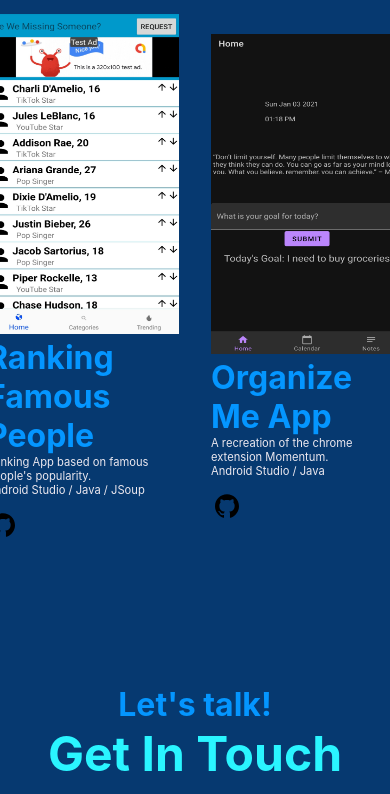
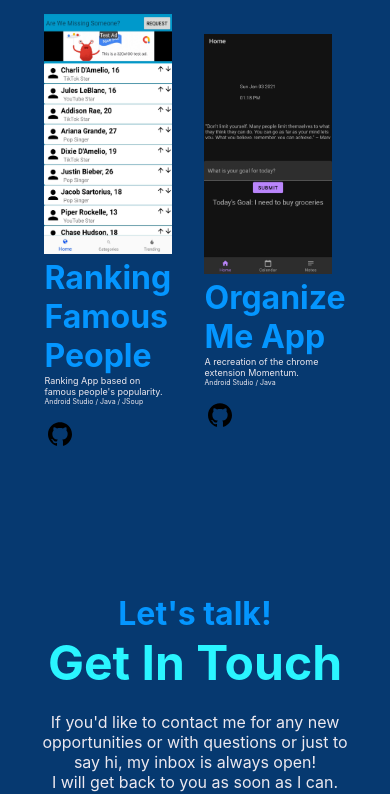
Before and after one commit to JorgeLFigueroa/jorgefigueroa.com-v1, a React (Create React App) app: page / in a window 390 px wide. Shown: the part 1610-2404 px from the top of the page. Built offline with nearby package versions, Linux system fonts and the light colour scheme.

Commit message:
Fixed some mobile responsiveness in ProjectCard.js

```diff
--- a/src/Components/ProjectCard.js
+++ b/src/Components/ProjectCard.js
@@ -45,8 +45,8 @@
   }
   @media only screen and (max-width: 600px) {
       img{
-        height: 20rem;
-        width: 12rem;
+        height: 15rem;
+        width: 8rem;
       }
   }
 `;
@@ -60,10 +60,10 @@
   }
   @media only screen and (max-width: 600px) {
     h1 {
-        font-size: 1rem;
+        font-size: 11px;
     }
     p {
-        font-size: .7rem;
+        font-size: 7px;
     }
   }
 `;
@@ -76,7 +76,7 @@
   }
   @media only screen and (max-width: 600px) {
     p {
-        font-size: .7rem;
+        font-size: 9px;
     }
   }
 `;
```
Also changed, not shown: 1 other file (tests, documents, lock files or other folders).
